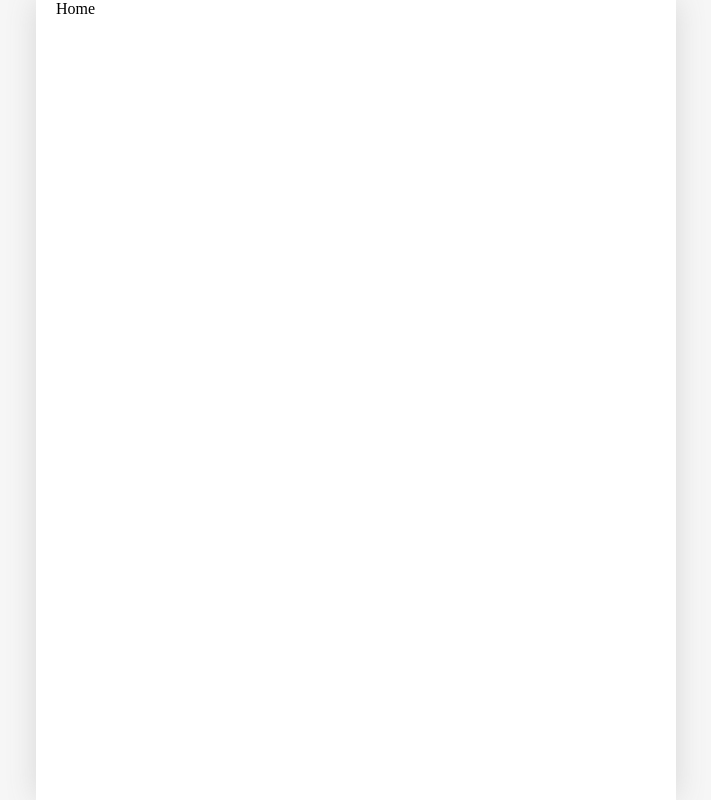
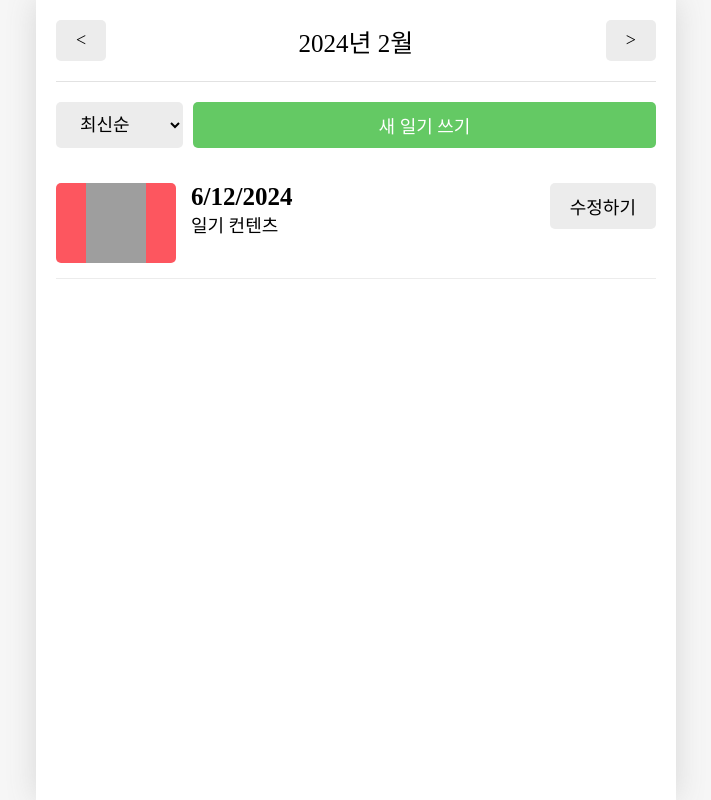
Before and after one commit to joanna930224/React-Learning, a React (Vite) app in the folder emotionDiary/: page / in a window 1280 px wide. Shown: the whole page, without its empty margins (284-995 px from the left). Built offline with nearby package versions, Linux system fonts and the light colour scheme; grey boxes are pictures that could not be loaded; a web font is replaced by a local one.

Commit message:
feat : To do List App UI

```diff
--- /dev/null
+++ b/emotionDiary/src/components/DiaryItem.css
@@ -0,0 +1,58 @@
+.DiaryItem {
+  display: flex;
+  gap: 15px;
+  justify-content: space-between;
+
+  padding: 15px 0px;
+  border-bottom: 1px solid rgb(236, 236, 236);
+}
+
+.DiaryItem .img_section {
+  min-width: 120px;
+  height: 80px;
+
+  display: flex;
+  justify-content: center;
+  cursor: pointer;
+
+  border-radius: 5px;
+}
+
+.DiaryItem .img_section > img {
+  width: 50%;
+}
+
+.DiaryItem .img_section_1 {
+  background-color: rgb(100, 201, 100);
+}
+
+.DiaryItem .img_section_2 {
+  background-color: rgb(157, 215, 114);
+}
+.DiaryItem .img_section_3 {
+  background-color: rgb(253, 206, 23);
+}
+.DiaryItem .img_section_4 {
+  background-color: rgb(253, 132, 70);
+}
+.DiaryItem .img_section_5 {
+  background-color: rgb(253, 86, 95);
+}
+
+.DiaryItem .info_section {
+  flex: 1;
+  cursor: pointer;
+}
+
+.DiaryItem .info_section .created_date {
+  font-weight: bold;
+  font-size: 25px;
+}
+
+.DiaryItem .info_section .content {
+  font-size: 18px;
+}
+
+.DiaryItem .button_section {
+  min-width: 70px;
+}
--- /dev/null
+++ b/emotionDiary/src/components/DiaryItem.jsx
@@ -0,0 +1,24 @@
+import { getEmotionImage } from "../util/get-emotion-image";
+import Button from "./Button";
+import "./DiaryItem.css";
+
+const DiaryItem = () => {
+  const emotionId = 5;
+
+  return (
+    <div className="DiaryItem">
+      <div className={`img_section img_section_${emotionId}`}>
+        <img src={getEmotionImage(emotionId)} />
+      </div>
+      <div className="info_section">
+        <div className="created_date">{new Date().toLocaleDateString()}</div>
+        <div className="content">일기 컨텐츠</div>
+      </div>
+      <div className="button_section">
+        <Button text={"수정하기"} />
+      </div>
+    </div>
+  );
+};
+
+export default DiaryItem;
--- /dev/null
+++ b/emotionDiary/src/components/DiaryList.css
@@ -0,0 +1,19 @@
+.DiaryList .menu_bar {
+  margin: 20px 0px;
+  display: flex;
+  gap: 10px;
+}
+
+.DiaryList .menu_bar select {
+  background-color: rgb(236, 236, 236);
+  border: none;
+  border-radius: 5px;
+
+  padding: 10px 20px;
+  font-size: 18px;
+  cursor: pointer;
+}
+
+.DiaryList .menu_bar button {
+  flex: 1;
+}
--- /dev/null
+++ b/emotionDiary/src/components/DiaryList.jsx
@@ -0,0 +1,22 @@
+import Button from "./Button";
+import DiaryItem from "./DiaryItem";
+import "./DiaryList.css";
+
+const DiaryList = () => {
+  return (
+    <div className="DiaryList">
+      <div className="menu_bar">
+        <select>
+          <option value={"latest"}>최신순</option>
+          <option value={"oldest"}>오래된순</option>
+        </select>
+        <Button text={"새 일기 쓰기"} type={"POSITIVE"} />
+      </div>
+      <div className="list_wrapper">
+        <DiaryItem />
+      </div>
+    </div>
+  );
+};
+
+export default DiaryList;
--- a/emotionDiary/src/pages/Home.jsx
+++ b/emotionDiary/src/pages/Home.jsx
@@ -1,5 +1,18 @@
+import Header from "../components/Header";
+import Button from "../components/Button";
+import DiaryList from "../components/DiaryList";
+
 const Home = () => {
-  return <div>Home</div>;
+  return (
+    <div>
+      <Header
+        title={"2024년 2월"}
+        leftChild={<Button text={"<"} />}
+        rightChild={<Button text={">"} />}
+      />
+      <DiaryList />
+    </div>
+  );
 };
 
 export default Home;
```
